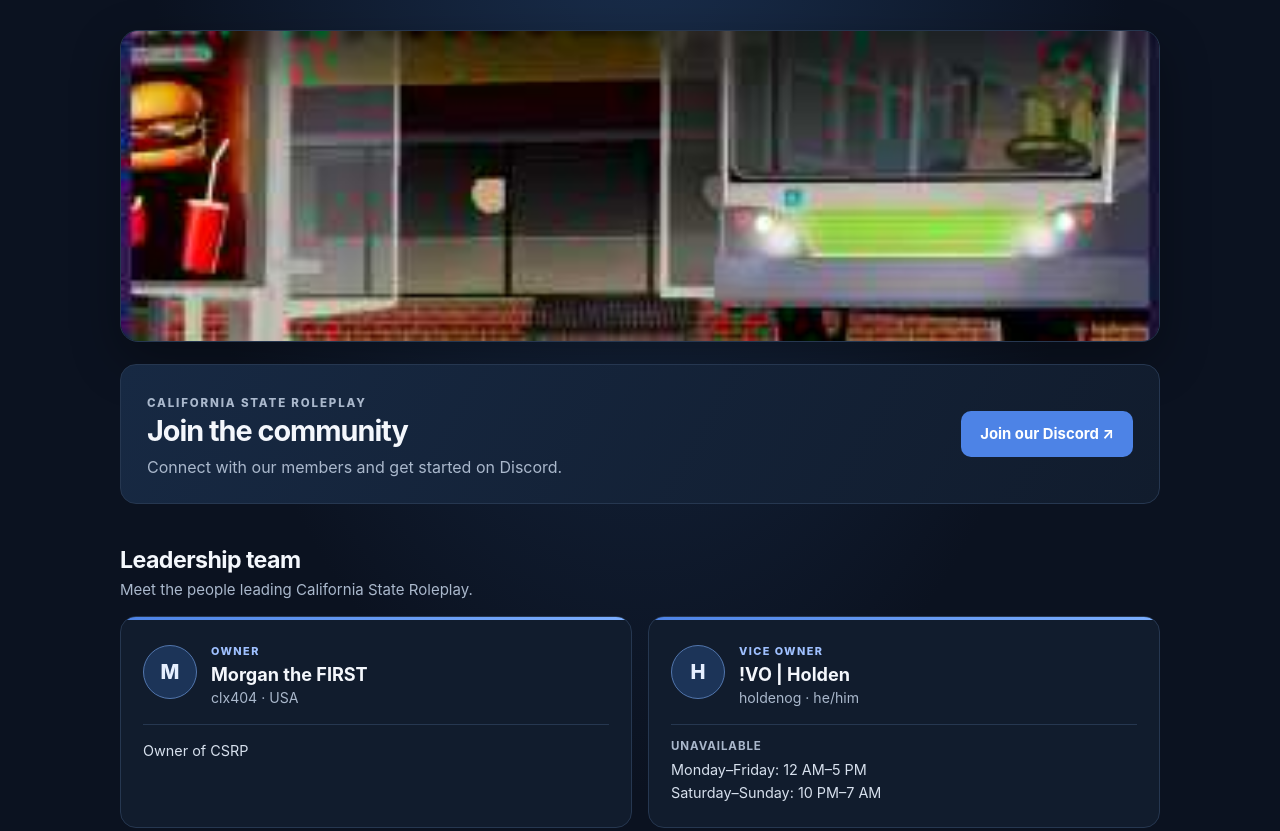
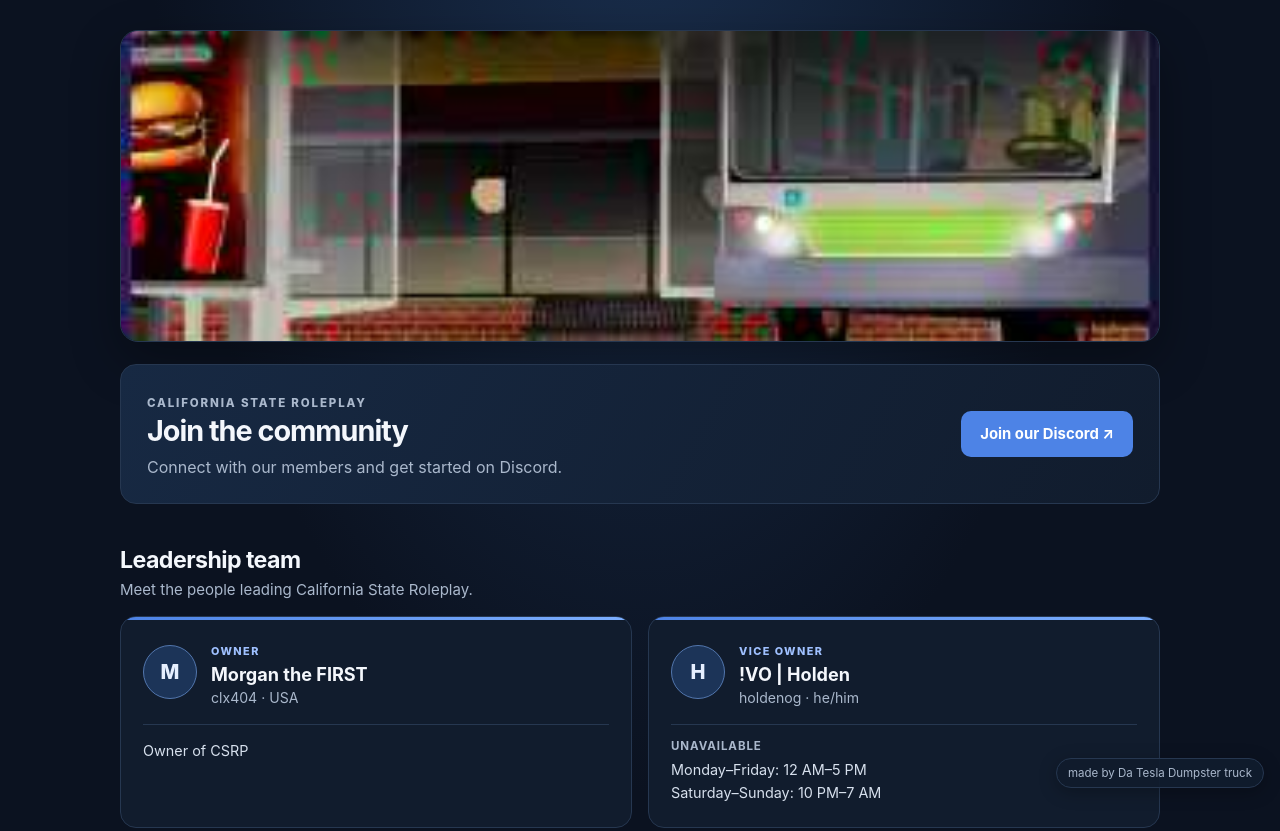
Before and after one commit to MultitaskBotoffcialsignin/California-State-roleplay, a plain HTML site: page index.html in a window 1280 px wide. Shown: the top 831 px of the page. Drawn offline with Linux system fonts and the light colour scheme.

Commit message:
Add bottom-right creator credit

```diff
--- a/index.html
+++ b/index.html
@@ -139,6 +139,7 @@
     .welcome h2 { margin: 0 0 8px; font-size: 1.18rem; }
     .welcome p { margin: 0; color: var(--muted); line-height: 1.7; }
     footer { padding: 24px 16px 0; color: #7f90a8; text-align: center; font-size: .82rem; }
+    .credit { position: fixed; right: 16px; bottom: 12px; z-index: 10; padding: 7px 11px; border: 1px solid var(--line); border-radius: 999px; background: #111c2deF; color: #aab8cc; font-size: .72rem; box-shadow: 0 4px 18px #0004; }
     @media (max-width: 650px) {
       .page { width: min(100% - 24px, 540px); margin-top: 14px; }
       .banner { border-radius: 13px; }
@@ -208,6 +209,7 @@
     </main>
 
     <footer>© <span id="year"></span> California State Roleplay</footer>
+    <div class="credit">made by Da Tesla Dumpster truck</div>
   </div>
   <script>document.getElementById('year').textContent = new Date().getFullYear();</script>
 </body>
```
